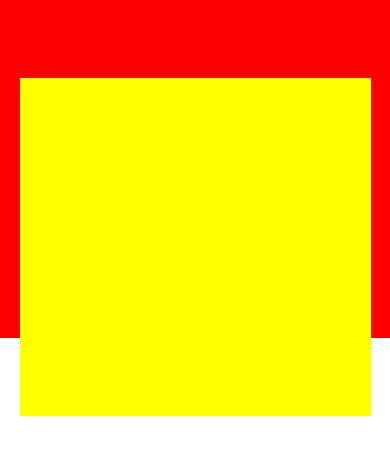
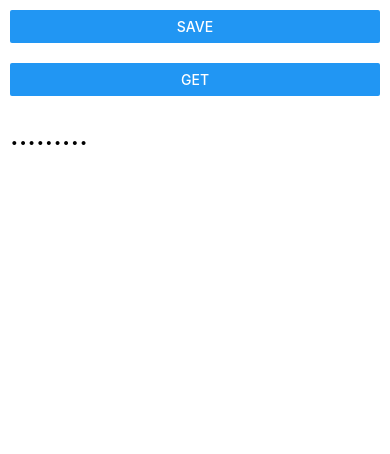
Before and after one commit to Rasujon3/untitled3, a React Native app: screen / in a window 390 px wide. Shown: the top 454 px of the page. Built offline with nearby package versions, Linux system fonts and the light colour scheme.

Commit message:
83 React Native Async-Storage "save & get data"
83 React Native Async-Storage
 "save & get data"

```diff
--- a/App.js
+++ b/App.js
@@ -1,12 +1,55 @@
 import React, {Component} from 'react';
-import {View, Text} from 'react-native';
+import {View, Text, Button,Alert} from 'react-native';
+import AsyncStorage from '@react-native-async-storage/async-storage';
+
 
 class App extends Component {
+
+    constructor() {
+        super();
+        this.state = {
+            NameData: "........."
+        }
+    }
+
+    saveData = async() => {
+
+        try {
+            await AsyncStorage.setItem('nameKey', 'Bd is my country');
+            Alert.alert('Data Saved');
+        } catch (e) {
+            Alert.alert('Data Save failed! Try again');
+        }
+
+    }
+
+    getData = async() => {
+
+        try {
+            let NameGet = await AsyncStorage.getItem('nameKey');
+            this.setState({NameData:NameGet});
+        } catch (e) {
+            Alert.alert('Data Get failed!');
+        }
+
+    }
+
     render() {
         return (
-            <View style={{flex:100,alignItems:'center',flexDirection:'column'}}>
-                <View style={{position:'absolute',backgroundColor:"red",width:"100%",height:"40%",}}></View>
-                <View style={{position:'relative',marginTop:"20%",backgroundColor:"yellow",width:"90%",height:"40%",}}></View>
+            <View>
+
+                <View style={{margin: 10}}>
+                    <Button onPress={this.saveData} title="Save"/>
+                </View>
+
+                <View style={{margin: 10}}>
+                    <Button onPress={this.getData} title="Get"/>
+                </View>
+
+                <View style={{margin: 10}}>
+                    <Text style={{fontSize: 30}}>{this.state.NameData}</Text>
+                </View>
+
 
             </View>
         );
```
Also changed, not shown: 3 other files (tests, documents, lock files or other folders).
